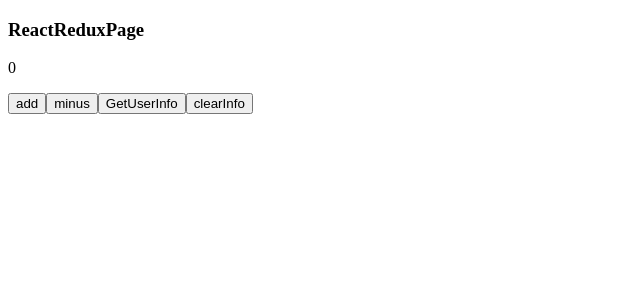
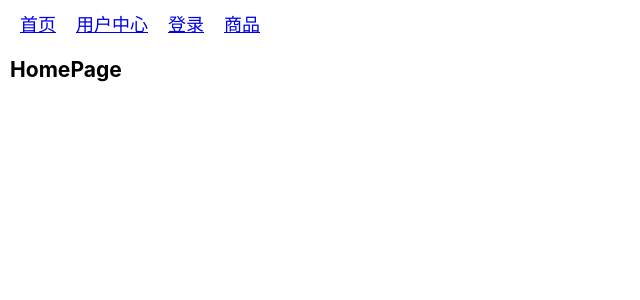
Before and after one commit to guo-haozhong/react-all, a React (Create React App) app: page / in a window 1280 px wide. Shown: the top 300 px of the page, without its empty margins (0-640 px from the left). Built offline with nearby package versions, Linux system fonts and the light colour scheme.

Commit message:
react-router

```diff
--- a/src/App.js
+++ b/src/App.js
@@ -12,11 +12,11 @@ import ReactReduxHookPage from './pages/reactReduxPage/ReactReduxHookPage'
 import ReactReduxPage from './pages/reactReduxPage/ReactReduxPage'
 
 //手写react-router路由
-
+import ReactRouterPage from './pages/routerPage/index'
 export default function App() {
     return (
         <div>
-            <ReactReduxPage />
+            <ReactRouterPage />
         </div>
     )
 }
--- a/src/components/my-field-form/userForm.js
+++ b/src/components/my-field-form/userForm.js
@@ -52,7 +52,7 @@ class FormStore {
         this.fieldEntities.push(entity)
         return () => {
             this.fieldEntities = this.fieldEntities.filter(
-                (_entity) => _entity != entity
+                (_entity) => _entity !== entity
             )
             delete this.store[entity.props.name]
         }
--- a/src/index.js
+++ b/src/index.js
@@ -1,6 +1,8 @@
 import React from 'react';
+import "./index.less"
 import ReactDOM from 'react-dom';
 import {Provider} from 'react-redux'
+
 /**
  * 演示redux、react-redux等
  */
--- /dev/null
+++ b/src/index.less
@@ -0,0 +1,13 @@
+body {
+    margin: 0;
+    font-family: -apple-system, BlinkMacSystemFont, "Segoe UI", "Roboto", "Oxygen",
+        "Ubuntu", "Cantarell", "Fira Sans", "Droid Sans", "Helvetica Neue",
+        sans-serif;
+    -webkit-font-smoothing : antialiased;
+    -moz-osx-font-smoothing: grayscale;
+}
+
+code {
+    font-family: source-code-pro, Menlo, Monaco, Consolas, "Courier New",
+        monospace;
+}
--- /dev/null
+++ b/src/pages/routerPage/HomePage.js
@@ -0,0 +1,25 @@
+import React, {Component} from "react";
+import {Redirect} from "react-router-dom";
+
+class HomePage extends Component {
+  componentDidMount() {
+    // console.log("componentDidMount"); //sy-log
+  }
+
+  componentWillUnmount() {
+    // console.log("componentWillUnmount"); //sy-log
+  }
+  render() {
+    console.log("HomePage props", this.props); //sy-log
+
+    // return <Redirect to="/welcome" />;
+
+    return (
+      <div>
+        <h3>HomePage</h3>
+      </div>
+    );
+  }
+}
+
+export default HomePage;
--- /dev/null
+++ b/src/pages/routerPage/LoginPage.js
@@ -0,0 +1,11 @@
+import React, {Component} from "react";
+
+export default class LoginPage extends Component {
+  render() {
+    return (
+      <div>
+        <h3>LoginPage</h3>
+      </div>
+    );
+  }
+}
--- /dev/null
+++ b/src/pages/routerPage/UserPage.js
@@ -0,0 +1,11 @@
+import React, {Component} from "react";
+
+export default class UserPage extends Component {
+  render() {
+    return (
+      <div>
+        <h3>UserPage</h3>
+      </div>
+    );
+  }
+}
--- /dev/null
+++ b/src/pages/routerPage/_404Page.js
@@ -0,0 +1,11 @@
+import React, {Component} from "react";
+
+export default class _404Page extends Component {
+  render() {
+    return (
+      <div>
+        <h3>_404Page</h3>
+      </div>
+    );
+  }
+}
--- /dev/null
+++ b/src/pages/routerPage/index.js
@@ -0,0 +1,87 @@
+import React, { useState } from 'react'
+import {
+    BrowserRouter as Router,
+    Route,
+    Link,
+    Switch,
+    Redirect,
+    useHistory,
+    useLocation,
+    useRouteMatch,
+    useParams,
+    withRouter,
+    Prompt,
+} from "react-router-dom";
+import "./index.less"
+import HomePage from "./HomePage";
+import UserPage from "./UserPage";
+import LoginPage from "./LoginPage";
+import _404Page from "./_404Page";
+
+export default function ReactRouterPage() {
+    return (
+        <div className="App">
+            <Router>
+                <Link to="/">首页</Link>
+                <Link to="/user">用户中心</Link>
+                <Link to="/login">登录</Link>
+                <Link to="/product/123">商品</Link>
+
+                {/* 独占路由 */}
+                <Switch>
+                    <Route
+                        path="/"
+                        exact
+                        // children={children}
+                        component={HomePage}
+                        // ! 避免下面的行为
+                        // component={() => <HomePage />}
+                        render={render}>
+                        {/* omg */}
+                    </Route>
+                    <Route path="/user" component={UserPage} />
+                    <Route path="/login" component={LoginPage} />
+                    <Route path="/product/:id" render={() => <Product />} />
+                    <Route component={_404Page} />
+                </Switch>
+            </Router>
+        </div>
+    )
+}
+
+function Product() {
+    const [confirm, setConfirm] = useState(true);
+    const match = useRouteMatch();
+    console.log("match", match); //sy-log
+    const { params, url } = match;
+    const { id } = params;
+    return (
+        <div>
+            <h1>Search-{id}</h1>
+            <Link to={url + "/detail"}>详情</Link>
+            <Route path={url + "/detail"} component={Detail} />
+
+            <Prompt
+                when={confirm}
+                // message="Are you sure you want to leave?"
+                message={(location) => {
+                    return "Are you sure you want to leave-fun";
+                }}
+            />
+        </div>
+    );
+}
+function Detail(props) {
+    console.log("detail", props); //sy-log
+    return (
+        <div>
+            <h1>detail</h1>
+        </div>
+    );
+}
+
+
+function render(props) {
+    console.log("render props", props); //sy-log
+    return <div>render</div>;
+}
--- /dev/null
+++ b/src/pages/routerPage/index.less
@@ -0,0 +1,7 @@
+.App {
+    margin: 10px;
+    font-size: 18px;
+    a {
+        margin: 10px;
+    }
+}
```
Also changed, not shown: package.json (+6 -4 lines), 2 other files (tests, documents, lock files or other folders).
